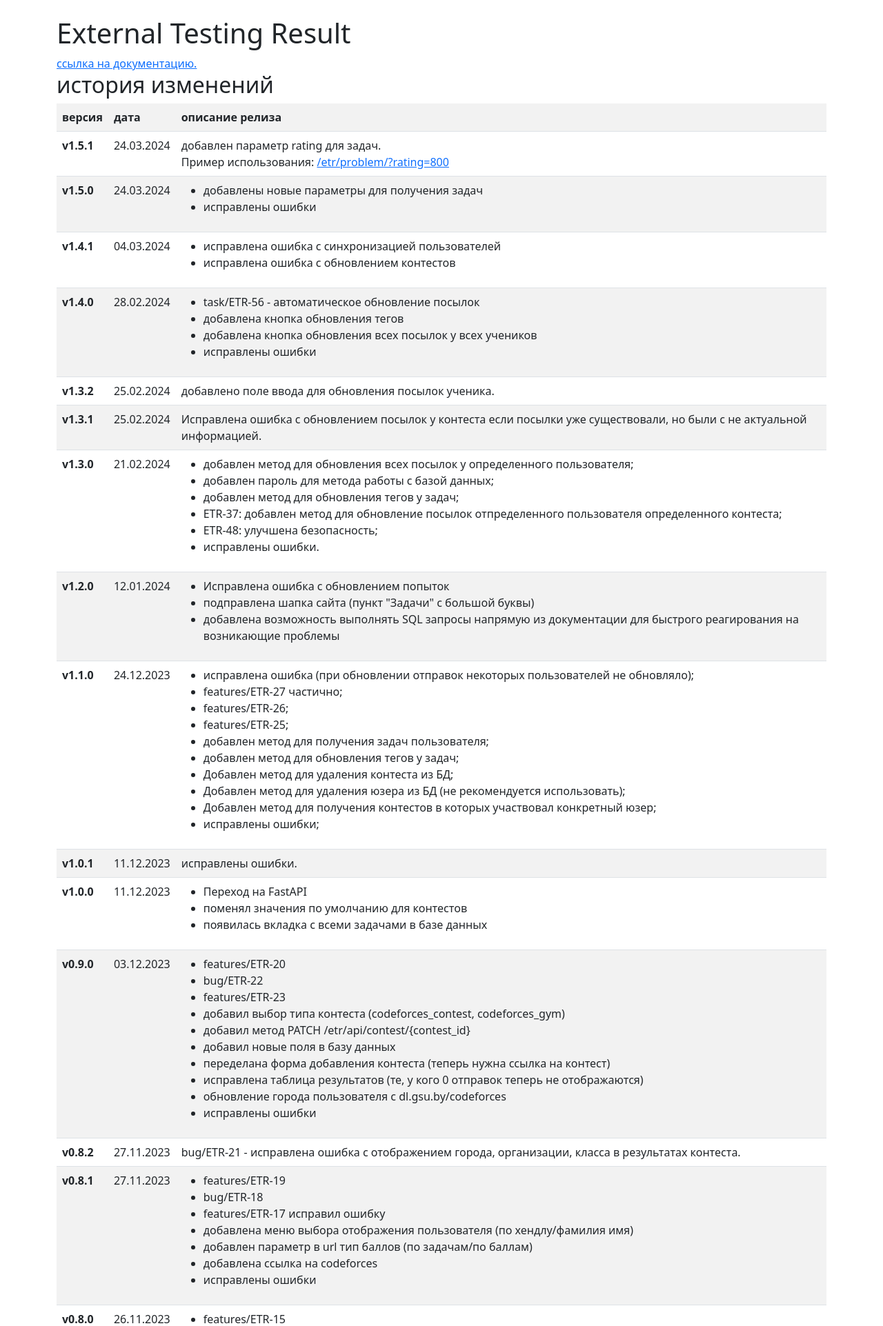
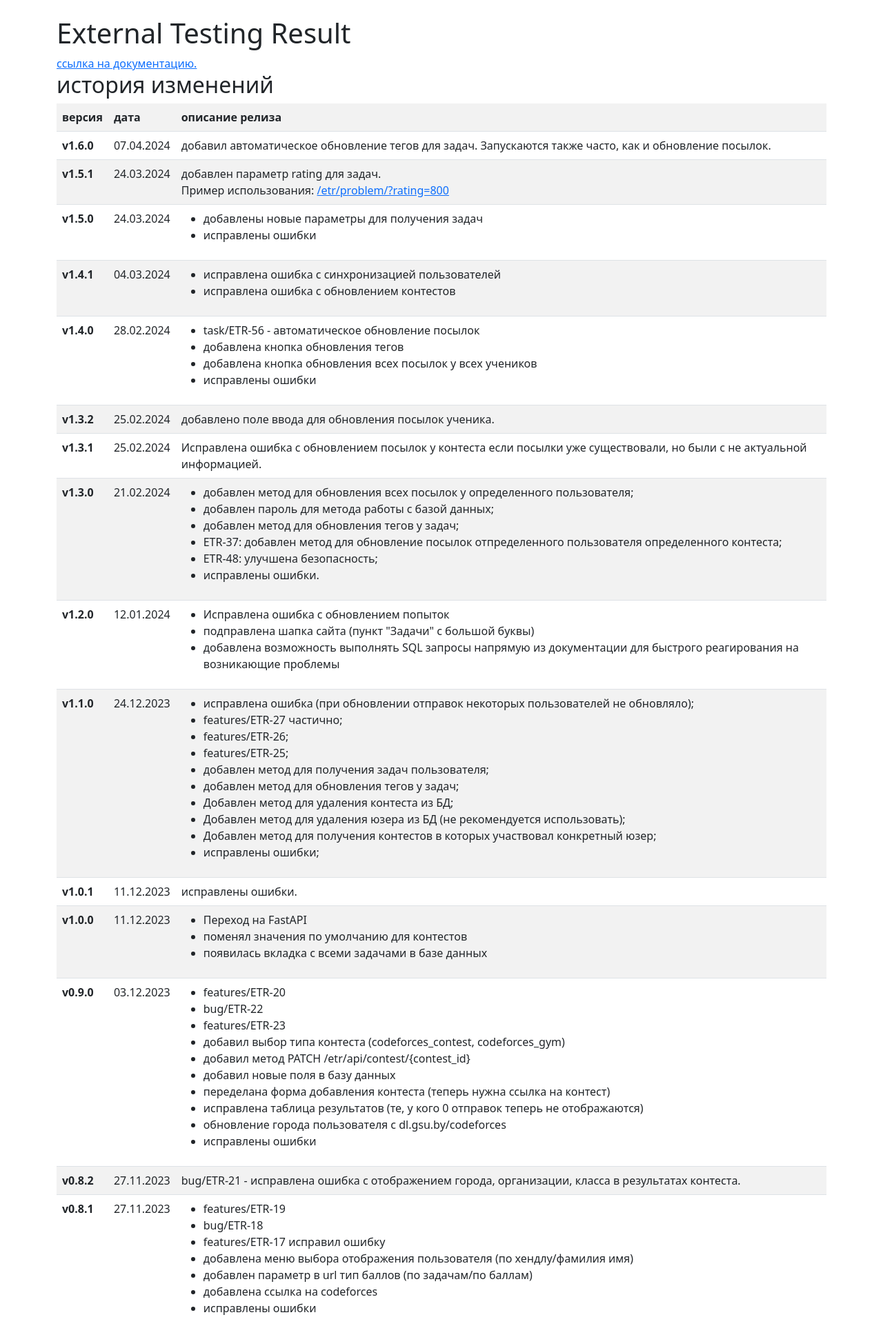
Before and after one commit to KingAndJoker/etr, a FastAPI app: page /about in a window 1280 px wide. Shown: the part 56-1979 px from the top of the page at 69% size. Run offline with FastAPI, Linux system fonts and the light colour scheme.

Commit message:
release note v1.6.0

```diff
--- a/etr/templates/about.html
+++ b/etr/templates/about.html
@@ -13,6 +13,14 @@
         <th>версия</th>
         <th>дата</th>
         <th>описание релиза</th>
+    </tr>
+
+    <tr>
+        <th>v1.6.0</th>
+        <td>07.04.2024</td>
+        <td>
+            добавил автоматическое обновление тегов для задач. Запускаются также часто, как и обновление посылок.
+        </td>
     </tr>
 
     <tr>
```
